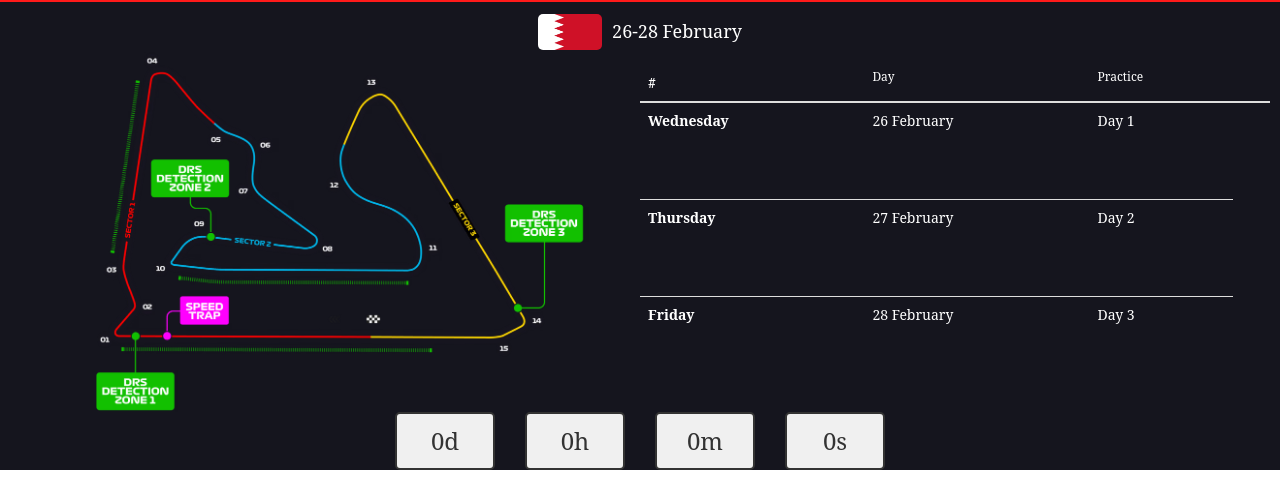
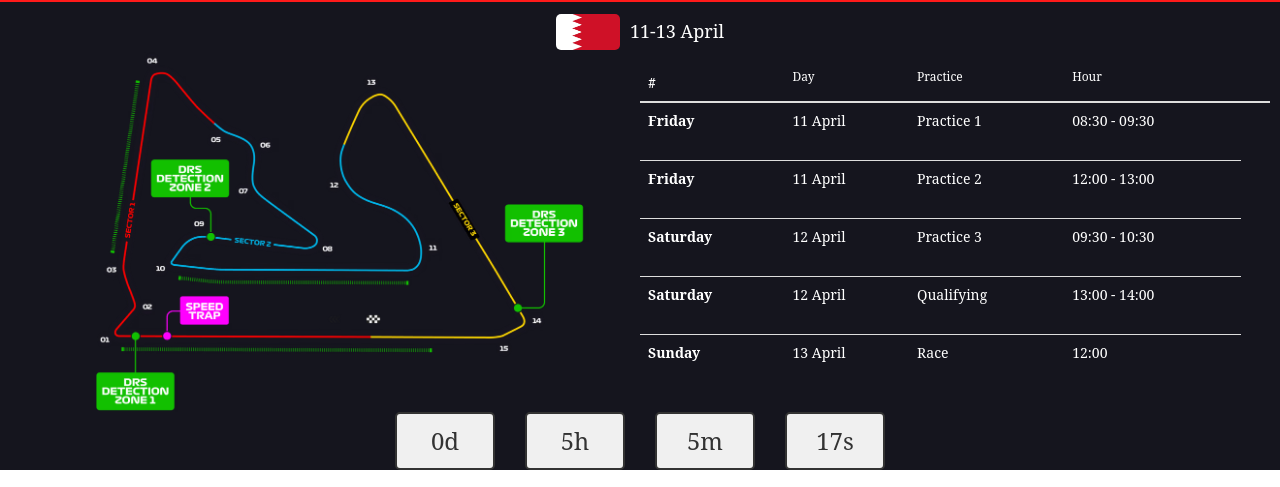
Before and after one commit to Lauty2005/Formula-1, a website: page index.html in a window 1280 px wide. Shown: the part 66-553 px from the top of the page. Drawn offline with nearby package versions, Linux system fonts and the light colour scheme.

Commit message:
Upload index page

```diff
--- a/index.html
+++ b/index.html
@@ -34,10 +34,10 @@
         <section class="nextRace">
             <div class="title">
                 <img src="./img/Bahrein.avif" id="bandera">
-                <h4>26-28 February</h4>
+                <h4>11-13 April</h4>
             </div>
             <div class="contenedor">
-                <img src="./img/Sakhir.avif" id="pista">
+                <img src="./img/Bahrain Circuit.avif" id="pista">
                 <table class="table">
                     <thead>
                         <tr>
@@ -49,23 +49,41 @@
                                 <h6>Practice</h6>
                             </th>
                             <th scope="col">
+                                <h6>Hour</h6>
+                            </th>
+                            <th scope="col">
                         </tr>
                     </thead>
                     <tbody class="table-group-divider">
                         <tr>
-                            <th scope="row">Wednesday</th>
-                            <td>26 February</td>
-                            <td>Day 1</td>
-                        </tr>
-                        <tr>
-                            <th scope="row">Thursday</th>
-                            <td>27 February</td>
-                            <td>Day 2</td>
+                            <th scope="row">Friday</th>
+                            <td>11 April</td>
+                            <td>Practice 1</td>
+                            <td>08:30 - 09:30</td>
                         </tr>
                         <tr>
                             <th scope="row">Friday</th>
-                            <td>28 February</td>
-                            <td>Day 3</td>
+                            <td>11 April</td>
+                            <td>Practice 2</td>
+                            <td>12:00 - 13:00</td>
+                        </tr>
+                        <tr>
+                            <th scope="row">Saturday</th>
+                            <td>12 April</td>
+                            <td>Practice 3</td>
+                            <td>09:30 - 10:30</td>
+                        </tr>
+                        <tr>
+                            <th scope="row">Saturday</th>
+                            <td>12 April</td>
+                            <td>Qualifying</td>
+                            <td>13:00 - 14:00</td>
+                        </tr>
+                        <tr>
+                            <th scope="row">Sunday</th>
+                            <td>13 April</td>
+                            <td>Race</td>
+                            <td>12:00</td>
                         </tr>
                     </tbody>
                 </table>
--- a/script.js
+++ b/script.js
@@ -6,7 +6,7 @@ menuToggle.addEventListener('click', () => {
   navList.classList.toggle('show');
 });
 
-const fechaCarrera = new Date("2025-02-26T00:00:00");
+const fechaCarrera = new Date("2025-04-11T08:30:00");
 const diasElem = document.getElementById("dias");
 const horasElem = document.getElementById("horas");
 const minutosElem = document.getElementById("minutos");
```
